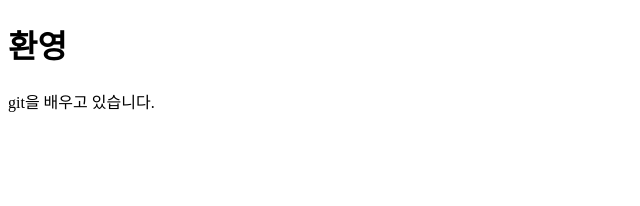
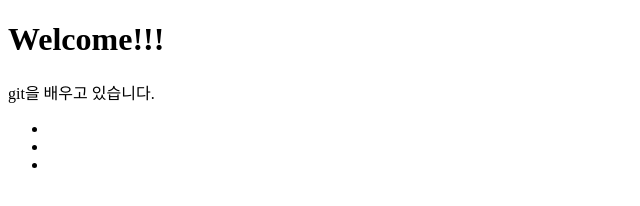
Before and after one commit to ChoiInBum/remote, a plain HTML site: page index.html in a window 1280 px wide. Shown: the whole page, without its empty margins (0-640 px from the left). Drawn offline with Linux system fonts and the light colour scheme.

Commit message:
conflicts

```diff
--- a/index.html
+++ b/index.html
@@ -5,7 +5,12 @@
     <title>Welcome</title>
   </head>
   <body>
-    <h1>환영</h1>
+    <h1>Welcome!!!</h1>
     <p>git을 배우고 있습니다.</p>
+    <ul>
+      <li></li>
+      <li></li>
+      <li></li>
+    </ul>
   </body>
 </html>
```
